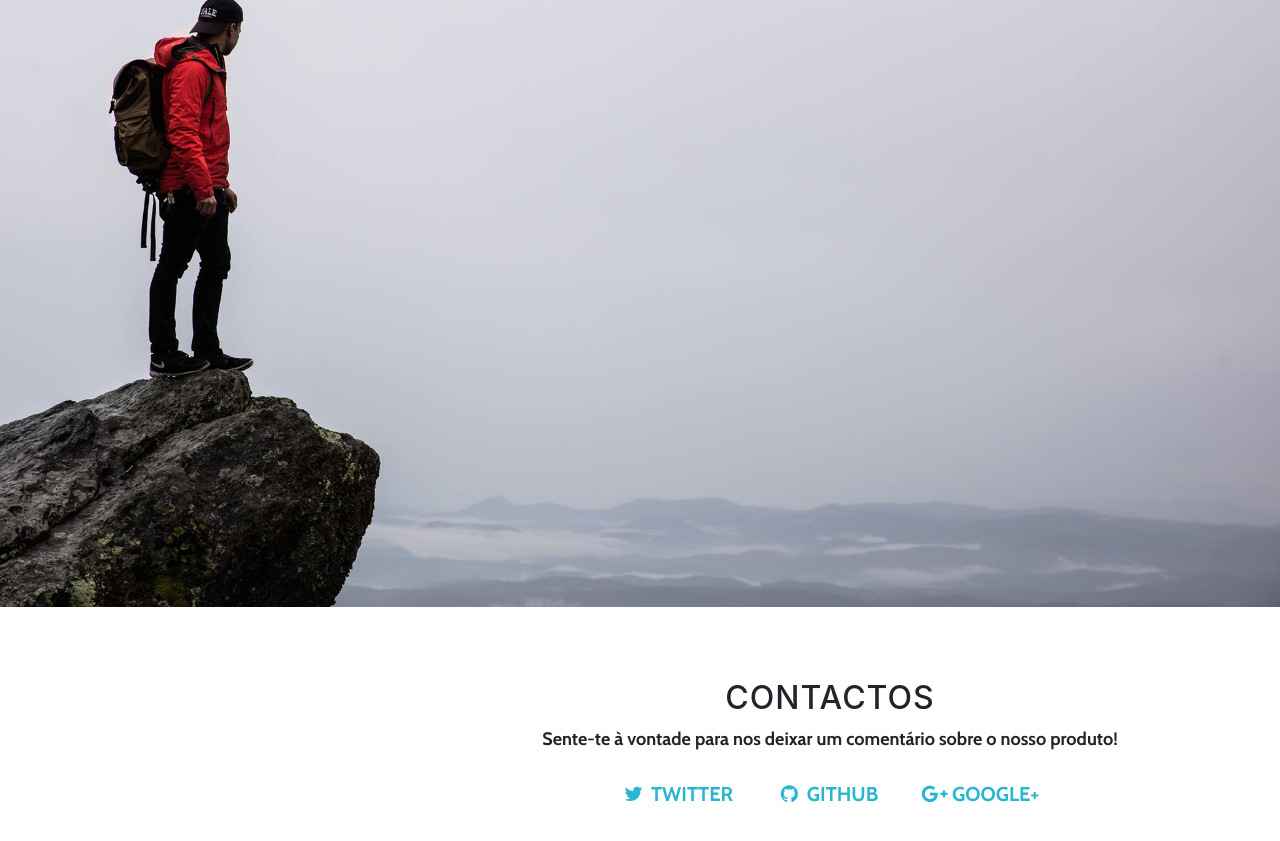
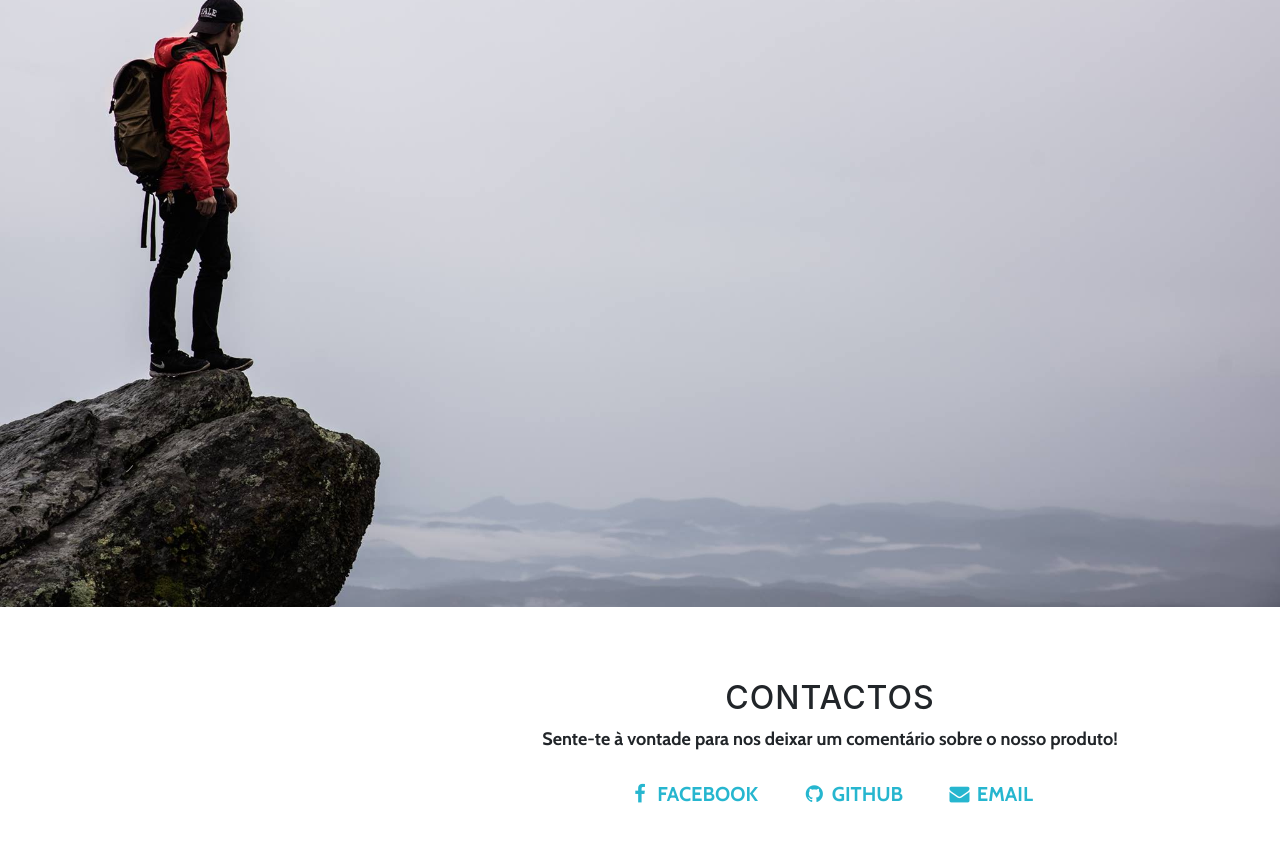
Before and after one commit to atlas-innovation/atlas-innovation.github.io, a website with bundled scripts: page index.html in a window 1280 px wide. Shown: the part 3393-4234 px from the top of the page. Built offline with nearby package versions, Linux system fonts and the light colour scheme.

Commit message:
Social networks added

```diff
--- a/index.html
+++ b/index.html
@@ -235,22 +235,22 @@
 						<p>Sente-te à vontade para nos deixar um comentário sobre o nosso produto!</p>
 						<ul class="list-inline banner-social-buttons">
 							<li class="list-inline-item">
-							<a href="https://twitter.com/SBootstrap" class="btn btn-default btn-lg">
-								<i class="fa fa-twitter fa-fw"></i>
-								<span class="network-name">Twitter</span>
+							<a href="https://www.facebook.com/Atlas-Innovation-154270595305028" class="btn btn-default btn-lg">
+								<i class="fa fa-facebook fa-fw"></i>
+								<span class="network-name">Facebook</span>
 							</a>
 							</li>
 							<li class="list-inline-item">
-							<a href="https://github.com/BlackrockDigital/startbootstrap" class="btn btn-default btn-lg">
+							<a href="https://github.com/atlas-innovation" class="btn btn-default btn-lg">
 								<i class="fa fa-github fa-fw"></i>
 								<span class="network-name">Github</span>
 							</a>
 							</li>
 							<li class="list-inline-item">
-							<a href="https://plus.google.com/+Startbootstrap/posts" class="btn btn-default btn-lg">
-								<i class="fa fa-google-plus fa-fw"></i>
-								<span class="network-name">Google+</span>
-							</a>
+								<a href="mailto:webmaster@example.com" class="btn btn-default btn-lg">
+									<i class="fa fa-envelope fa-fw"></i>
+									<span class="network-name">Email</span>
+								</a>
 							</li>
 						</ul>
 					</div>
```
